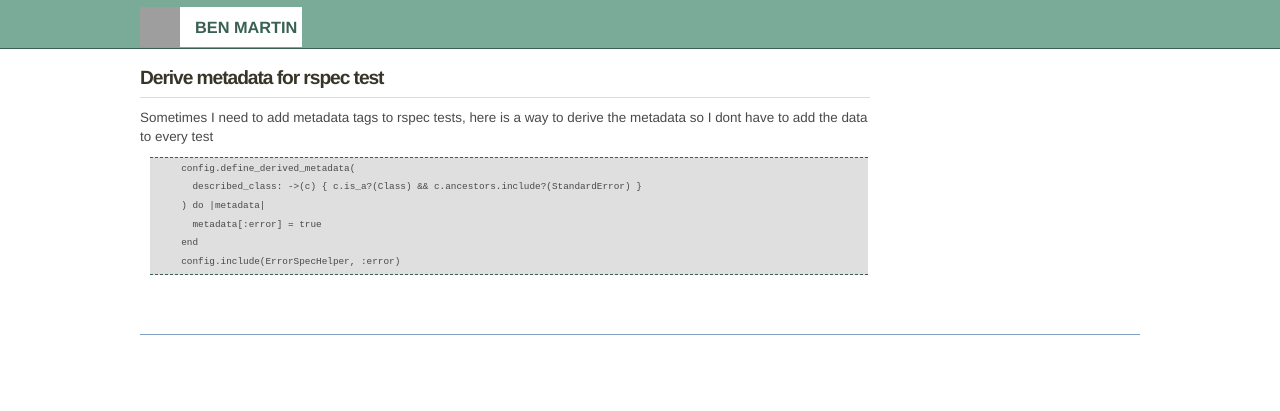
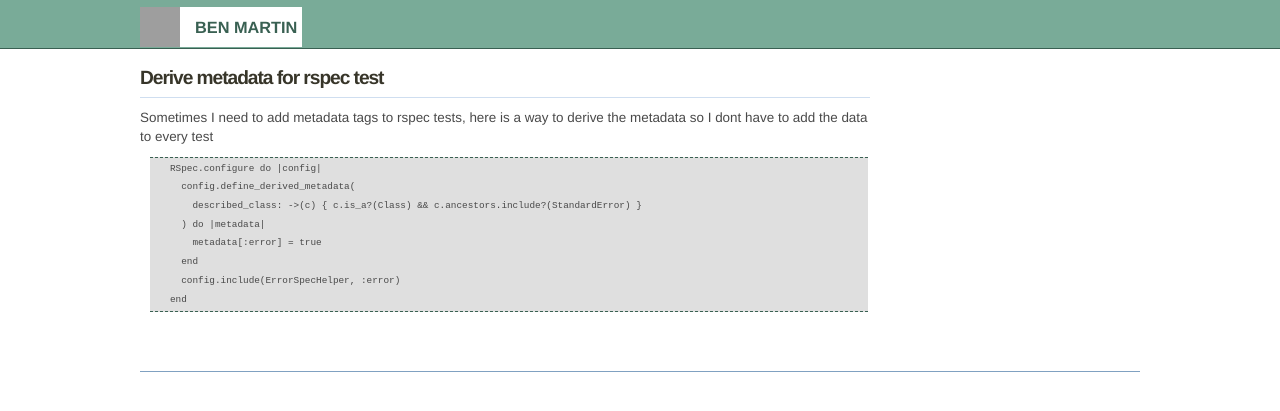
Before and after one commit to bugthing/bugthing.github.com, a Jekyll site: the page built from _posts/2019-10-25-rspec-derive-meta-data.markdown, in a window 1280 px wide, cut to the strip 0-411 px from the top of the page. Built offline with Jekyll 4.4.1, drawn with Linux system fonts in a browser that asks for light colours; grey boxes are pictures that could not be loaded.

````diff
--- a/_posts/2019-10-25-rspec-derive-meta-data.markdown
+++ b/_posts/2019-10-25-rspec-derive-meta-data.markdown
@@ -6,10 +6,12 @@
 Sometimes I need to add metadata tags to rspec tests, here is a way to derive the metadata so I dont have to add the data to every test
 
 ```
+RSpec.configure do |config|
   config.define_derived_metadata(
     described_class: ->(c) { c.is_a?(Class) && c.ancestors.include?(StandardError) }
   ) do |metadata|
     metadata[:error] = true
   end
   config.include(ErrorSpecHelper, :error)
+end
 ```
````
